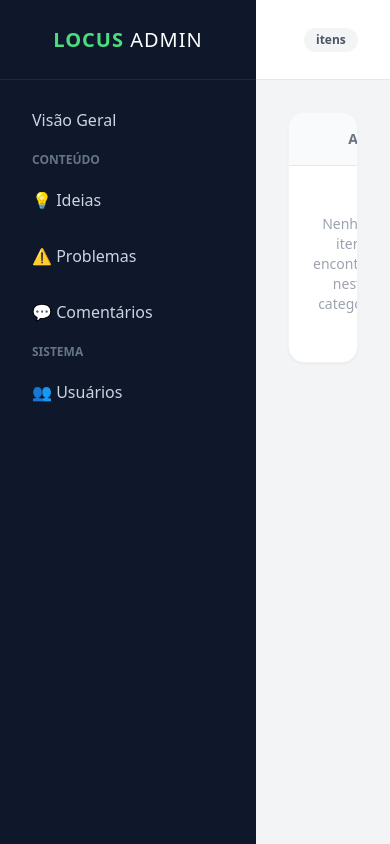
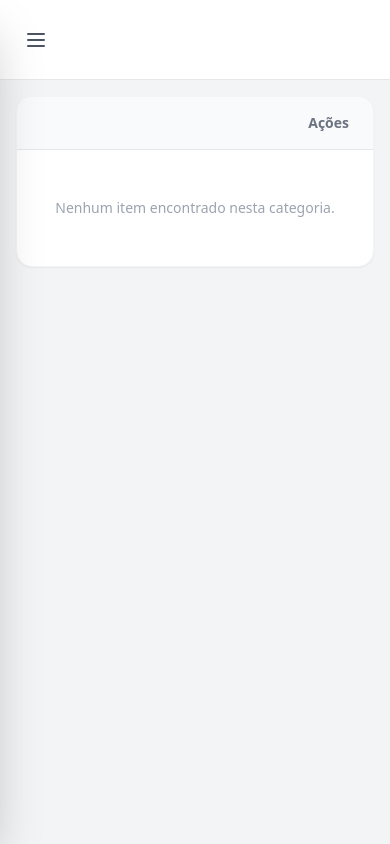
Before and after one commit to mateusaccount/locus-projeto-pdsi, a Django app: page /gestao-interna/lista/1/ in a window 390 px wide. Run offline with Django 5.2, Linux system fonts and the light colour scheme; the visitor is signed in with stand-in values (Sample User, id 1); some libraries are stand-ins or nearby versions.

Commit message:
responsividade

```diff
--- a/app/templates/gestao/lista.html
+++ b/app/templates/gestao/lista.html
@@ -13,13 +13,26 @@
                 window.location.href = url;
             }
         }
+
+        function toggleSidebar() {
+            const sidebar = document.getElementById('sidebar');
+            const overlay = document.getElementById('mobile-overlay');
+
+            sidebar.classList.toggle('-translate-x-full');
+            overlay.classList.toggle('hidden');
+        }
     </script>
 </head>
 <body class="bg-gray-100 font-sans antialiased h-screen flex overflow-hidden">
 
-    <aside class="w-64 bg-slate-900 text-white flex flex-col flex-shrink-0">
-        <div class="h-20 flex items-center justify-center border-b border-slate-800">
+    <div id="mobile-overlay" onclick="toggleSidebar()" class="fixed inset-0 bg-black/50 z-40 hidden lg:hidden transition-opacity"></div>
+
+    <aside id="sidebar" class="fixed inset-y-0 left-0 z-50 w-64 bg-slate-900 text-white flex flex-col transition-transform duration-300 ease-in-out transform -translate-x-full lg:translate-x-0 lg:static lg:flex-shrink-0 shadow-2xl lg:shadow-none">
+        <div class="h-20 flex items-center justify-between px-6 border-b border-slate-800">
             <a href="{% url 'app:painel_admin' %}" class="text-xl font-bold tracking-wider text-green-400">LOCUS <span class="text-white font-light">ADMIN</span></a>
+            <button onclick="toggleSidebar()" class="lg:hidden text-slate-400 hover:text-white">
+                <svg class="w-6 h-6" fill="none" stroke="currentColor" viewBox="0 0 24 24"><path stroke-linecap="round" stroke-linejoin="round" stroke-width="2" d="M6 18L18 6M6 6l12 12"/></svg>
+            </button>
         </div>
 
         <nav class="flex-grow p-4 space-y-2 overflow-y-auto">
@@ -44,21 +57,29 @@
             <a href="{% url 'app:admin_lista' 'usuarios' %}" class="flex items-center gap-3 px-4 py-3 {% if categoria == 'usuarios' %}bg-blue-600 text-white shadow-lg shadow-blue-900/20{% else %}text-slate-300 hover:bg-slate-800{% endif %} rounded-xl transition-colors">
                 👥 Usuários
             </a>
+
+            <a href="{% url 'app:dashboard' %}" target="_blank" class="flex items-center gap-3 px-4 py-3 mt-8 text-green-400 hover:text-green-300 hover:bg-slate-800 rounded-xl transition-colors border border-dashed border-slate-700">
+                <span>➜ Ir para o Site</span>
+            </a>
         </nav>
     </aside>
 
-    <main class="flex-grow flex flex-col h-screen overflow-y-auto bg-gray-100">
+    <main class="flex-grow flex flex-col h-screen overflow-y-auto bg-gray-100 w-full">
 
-        <header class="bg-white border-b border-gray-200 h-20 flex items-center justify-between px-8 sticky top-0 z-10">
+        <header class="bg-white border-b border-gray-200 h-20 flex items-center justify-between px-4 lg:px-8 sticky top-0 z-10">
             <div class="flex items-center gap-4">
-                <h1 class="text-2xl font-bold text-gray-800">{{ titulo }}</h1>
-                <span class="bg-gray-100 text-gray-600 px-3 py-1 rounded-full text-xs font-bold">{{ items.count }} itens</span>
+                <button onclick="toggleSidebar()" class="lg:hidden p-2 text-gray-600 hover:bg-gray-100 rounded-lg">
+                    <svg class="w-6 h-6" fill="none" stroke="currentColor" viewBox="0 0 24 24"><path stroke-linecap="round" stroke-linejoin="round" stroke-width="2" d="M4 6h16M4 12h16M4 18h16"/></svg>
+                </button>
+
+                <h1 class="text-lg lg:text-2xl font-bold text-gray-800 truncate">{{ titulo }}</h1>
+                <span class="hidden sm:inline-block bg-gray-100 text-gray-600 px-3 py-1 rounded-full text-xs font-bold">{{ items.count }} itens</span>
             </div>
 
             {% if messages %}
-            <div class="absolute top-20 right-8 z-50">
+            <div class="absolute top-20 right-4 lg:right-8 z-50 max-w-sm w-full">
                 {% for message in messages %}
-                <div class="bg-green-100 border border-green-400 text-green-700 px-4 py-3 rounded relative shadow-lg mb-2">
+                <div class="bg-green-100 border border-green-400 text-green-700 px-4 py-3 rounded relative shadow-lg mb-2 text-sm">
                     {{ message }}
                 </div>
                 {% endfor %}
@@ -66,7 +87,7 @@
             {% endif %}
         </header>
 
-        <div class="p-8 max-w-7xl mx-auto w-full">
+        <div class="p-4 lg:p-8 max-w-7xl mx-auto w-full">
             <div class="bg-white rounded-2xl shadow-sm border border-gray-100 overflow-hidden">
                 <div class="overflow-x-auto">
                     <table class="w-full text-sm text-left">
@@ -74,26 +95,26 @@
                         <thead class="bg-gray-50 text-gray-500 font-medium border-b border-gray-200">
                             <tr>
                                 {% if categoria == 'ideias' %}
-                                    <th class="px-6 py-4">Título</th>
-                                    <th class="px-6 py-4">Autor</th>
-                                    <th class="px-6 py-4">Votos</th>
-                                    <th class="px-6 py-4">Data</th>
+                                    <th class="px-6 py-4 whitespace-nowrap">Título</th>
+                                    <th class="px-6 py-4 whitespace-nowrap">Autor</th>
+                                    <th class="px-6 py-4 whitespace-nowrap">Votos</th>
+                                    <th class="px-6 py-4 whitespace-nowrap">Data</th>
                                 {% elif categoria == 'problemas' %}
-                                    <th class="px-6 py-4">Título</th>
-                                    <th class="px-6 py-4">Local</th>
-                                    <th class="px-6 py-4">Autor</th>
-                                    <th class="px-6 py-4">Data</th>
+                                    <th class="px-6 py-4 whitespace-nowrap">Título</th>
+                                    <th class="px-6 py-4 whitespace-nowrap">Local</th>
+                                    <th class="px-6 py-4 whitespace-nowrap">Autor</th>
+                                    <th class="px-6 py-4 whitespace-nowrap">Data</th>
                                 {% elif categoria == 'comentarios' %}
-                                    <th class="px-6 py-4 w-1/2">Comentário</th>
-                                    <th class="px-6 py-4">Autor</th>
-                                    <th class="px-6 py-4">Onde</th>
-                                    <th class="px-6 py-4">Data</th>
+                                    <th class="px-6 py-4 min-w-[300px]">Comentário</th>
+                                    <th class="px-6 py-4 whitespace-nowrap">Autor</th>
+                                    <th class="px-6 py-4 whitespace-nowrap">Onde</th>
+                                    <th class="px-6 py-4 whitespace-nowrap">Data</th>
                                 {% elif categoria == 'usuarios' %}
-                                    <th class="px-6 py-4">Usuário</th>
-                                    <th class="px-6 py-4">E-mail</th>
-                                    <th class="px-6 py-4">Status</th>
+                                    <th class="px-6 py-4 whitespace-nowrap">Usuário</th>
+                                    <th class="px-6 py-4 whitespace-nowrap">E-mail</th>
+                                    <th class="px-6 py-4 whitespace-nowrap">Status</th>
                                 {% endif %}
-                                <th class="px-6 py-4 text-right">Ações</th>
+                                <th class="px-6 py-4 text-right whitespace-nowrap">Ações</th>
                             </tr>
                         </thead>
 
@@ -104,13 +125,13 @@
                                 {% if categoria == 'ideias' %}
                                     <td class="px-6 py-4 font-bold text-gray-900">{{ item.titulo }}</td>
                                     <td class="px-6 py-4 text-gray-500">{{ item.autor.username }}</td>
-                                    <td class="px-6 py-4">
+                                    <td class="px-6 py-4 whitespace-nowrap">
                                         <span class="text-green-600 font-bold">👍 {{ item.total_upvotes }}</span>
                                         <span class="text-gray-300 mx-1">|</span>
                                         <span class="text-red-500 font-bold">👎 {{ item.total_downvotes }}</span>
                                     </td>
                                     <td class="px-6 py-4 text-gray-400 text-xs">{{ item.data_criacao|date:"d/m/Y" }}</td>
-                                    <td class="px-6 py-4 text-right">
+                                    <td class="px-6 py-4 text-right whitespace-nowrap">
                                         <a href="{% url 'app:detalhe_ideia' item.id %}" target="_blank" class="text-blue-500 hover:underline mr-3">Ver</a>
                                         <button onclick="confirmarDelete('{% url 'app:admin_delete' 'ideia' item.id %}')" class="text-red-500 hover:text-red-700 font-bold hover:underline">Excluir</button>
                                     </td>
@@ -120,7 +141,7 @@
                                     <td class="px-6 py-4 text-gray-500">{{ item.localizacao }}</td>
                                     <td class="px-6 py-4 text-gray-500">{{ item.autor.username }}</td>
                                     <td class="px-6 py-4 text-gray-400 text-xs">{{ item.data_criacao|date:"d/m/Y" }}</td>
-                                    <td class="px-6 py-4 text-right">
+                                    <td class="px-6 py-4 text-right whitespace-nowrap">
                                         <a href="{% url 'app:detalhe_problema' item.id %}" target="_blank" class="text-blue-500 hover:underline mr-3">Ver</a>
                                         <button onclick="confirmarDelete('{% url 'app:admin_delete' 'problema' item.id %}')" class="text-red-500 hover:text-red-700 font-bold hover:underline">Excluir</button>
                                     </td>
@@ -132,7 +153,7 @@
                                         Em: <a href="{% url 'app:detalhe_ideia' item.ideia.id %}" target="_blank" class="hover:text-blue-500 hover:underline">{{ item.ideia.titulo|truncatechars:20 }}</a>
                                     </td>
                                     <td class="px-6 py-4 text-gray-400 text-xs">{{ item.data_criacao|date:"d/m H:i" }}</td>
-                                    <td class="px-6 py-4 text-right">
+                                    <td class="px-6 py-4 text-right whitespace-nowrap">
                                         <button onclick="confirmarDelete('{% url 'app:admin_delete' 'comentario' item.id %}')" class="text-red-500 hover:text-red-700 font-bold bg-red-50 px-3 py-1 rounded hover:bg-red-100 transition-colors">
                                             Excluir
                                         </button>
@@ -148,7 +169,7 @@
                                             <span class="text-xs font-bold bg-gray-100 text-gray-600 px-2 py-1 rounded">Padrão</span>
                                         {% endif %}
                                     </td>
-                                    <td class="px-6 py-4 text-right">
+                                    <td class="px-6 py-4 text-right whitespace-nowrap">
                                         {% if not item.is_superuser %}
                                         <button onclick="confirmarDelete('{% url 'app:admin_delete' 'usuario' item.id %}')" class="text-red-500 hover:text-red-700 font-bold hover:underline">Banir</button>
                                         {% endif %}
```
Also changed, not shown: app/templates/base.html (+10 -0 lines), app/templates/gestao/painel.html (+45 -27 lines), config/settings.py (+17 -0 lines).
